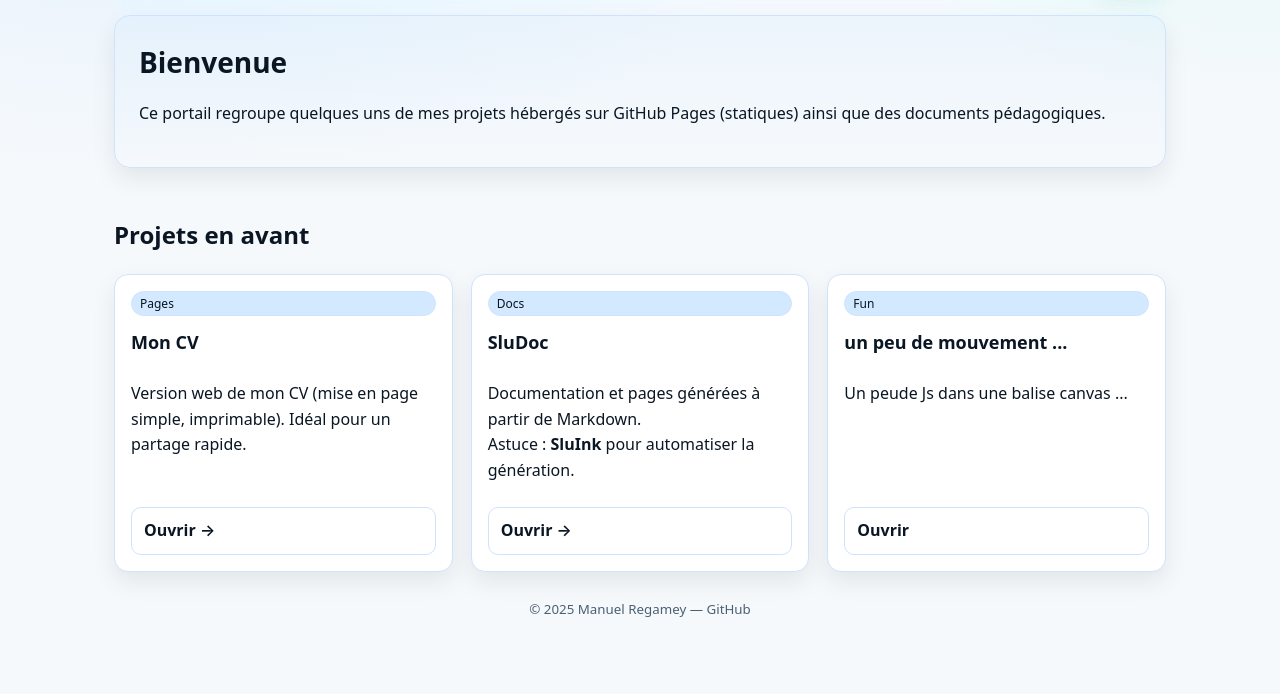
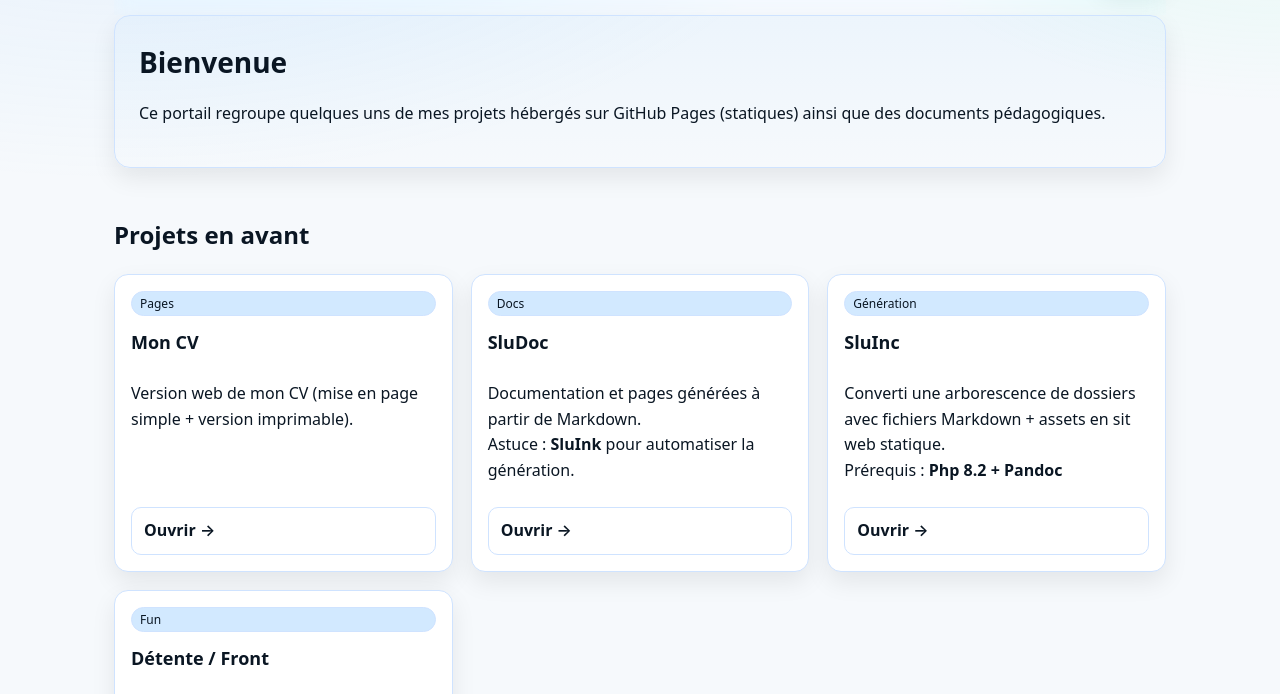
Before and after one commit to RegameyManuel/regameymanuel.github.io, a plain HTML site: page index.html in a window 1280 px wide. Shown: the part 99-793 px from the top of the page. Drawn offline with Linux system fonts and the light colour scheme; no server answers.

Commit message:
correctif SluInc

```diff
--- a/index.html
+++ b/index.html
@@ -39,7 +39,7 @@
           <a class="card" href="CV/" aria-label="Aller au projet CV">
             <div class="pill">Pages</div>
             <h3>Mon CV</h3>
-            <p>Version web de mon CV (mise en page simple, imprimable). Idéal pour un partage rapide.</p>
+            <p>Version web de mon CV (mise en page simple + version imprimable).</p>
             <span class="cta">Ouvrir →</span>
           </a>
 
@@ -52,11 +52,19 @@
             <span class="cta">Ouvrir →</span>
           </a>
 
+          <!-- Carte SluInc -->
+          <a class="card" href="SluInc/" aria-label="Aller au projet SluInc">
+            <div class="pill">Génération</div>
+            <h3>SluInc</h3>
+            <p>Converti une arborescence de dossiers avec fichiers Markdown + assets en sit web statique. <br /> Prérequis : <strong> Php 8.2 + Pandoc</strong></p>
+            <span class="cta">Ouvrir →</span>
+          </a>
+
           <!-- Carte Collisions -->
           <a class="card" href="Collisions/" aria-label="Aller au projet Collisions">
             <div class="pill">Fun</div>
-            <h3>un peu de mouvement ...</h3>
-            <p> Un peude Js dans une balise canvas ...</p>
+            <h3>Détente / Front</h3>
+            <p> Un peu de Js dans une balise canvas ...</p>
             <span class="cta">Ouvrir</span>
           </a>
         </div>
```
